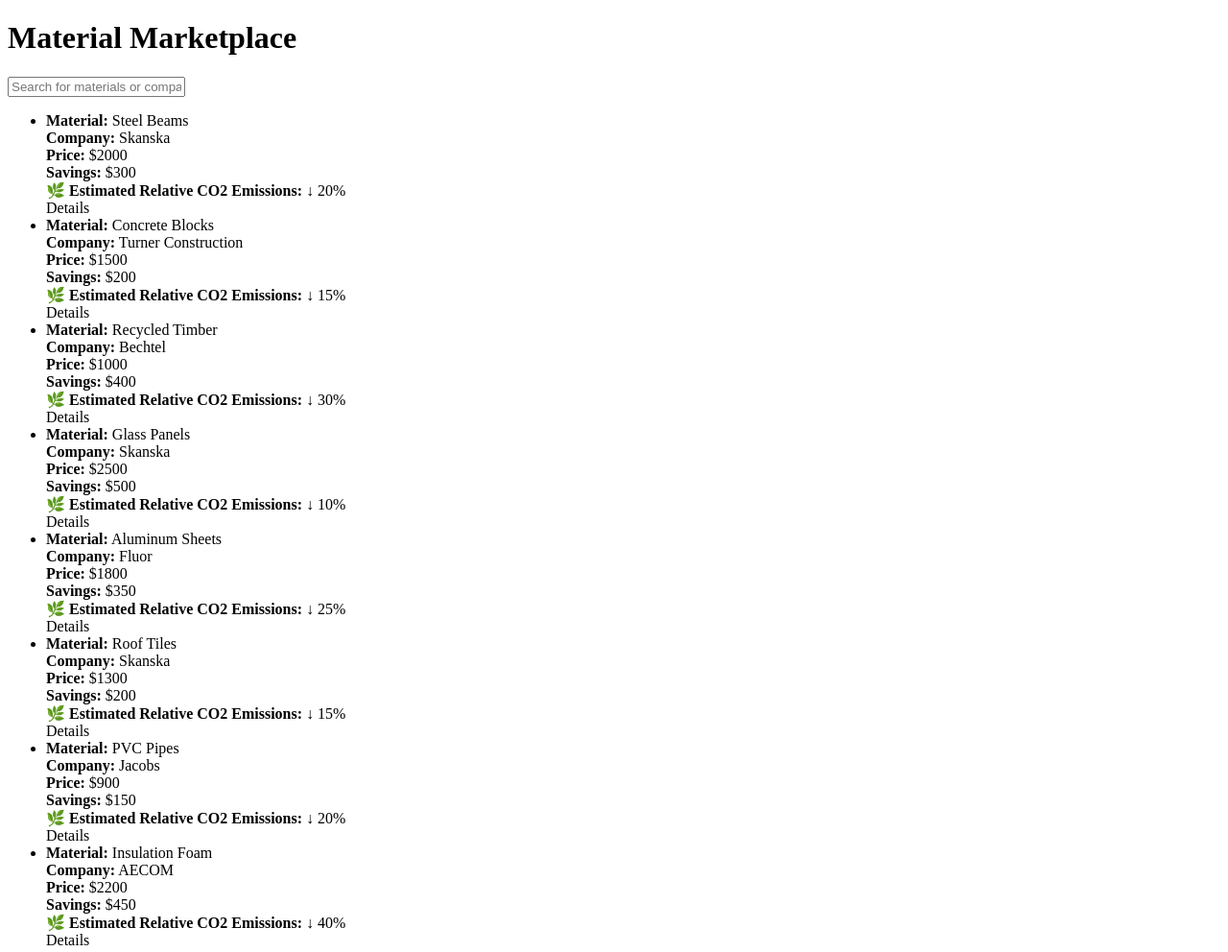
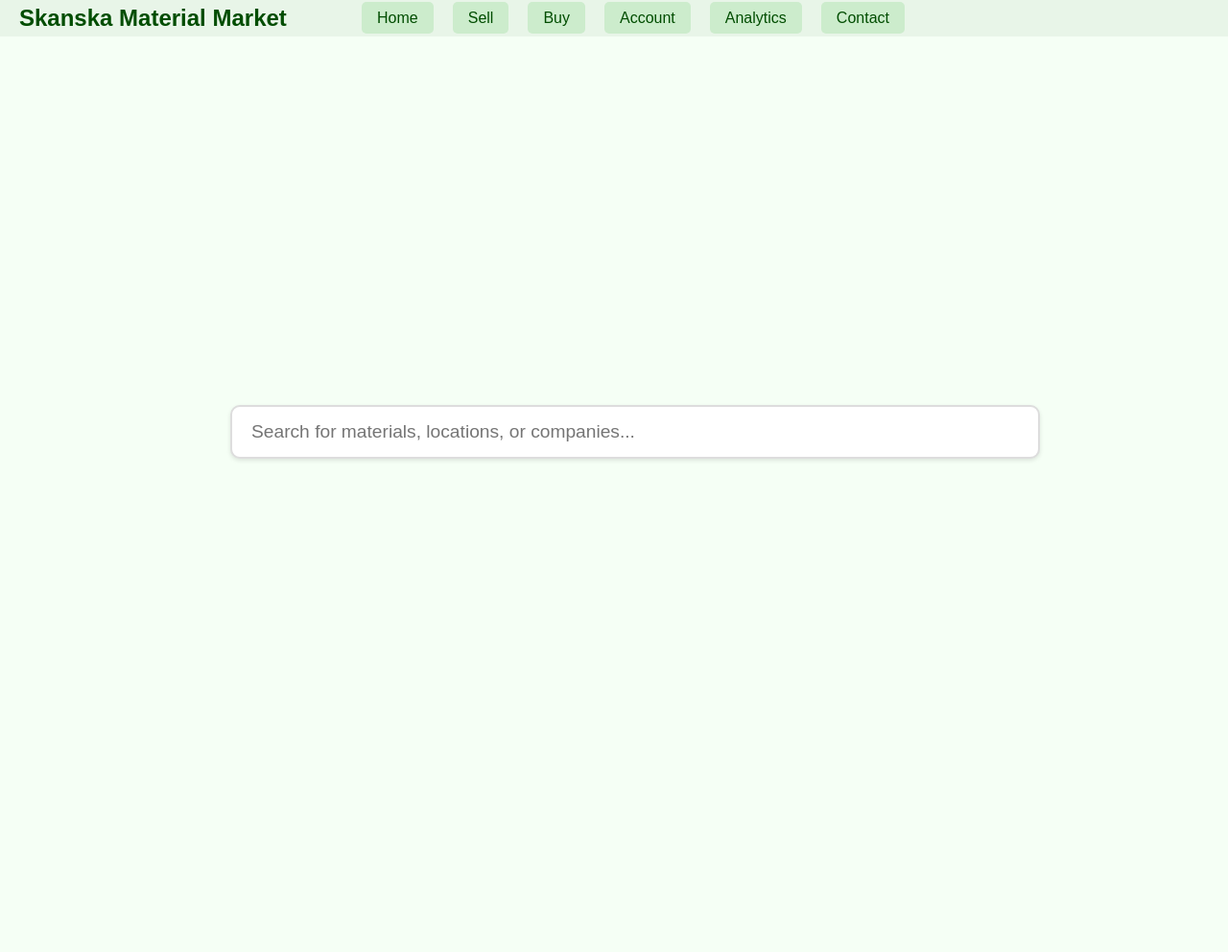
Before and after one commit to nelsonrandy111/SkanskaBuyPage, a plain HTML site: page index.html in a window 1280 px wide. Shown: the whole page at 96% size. After the commit the page ends 800 px from the top, so only its background shows below. Drawn offline with Linux system fonts and the light colour scheme.

Commit message:
Add files via upload

```diff
--- a/index.html
+++ b/index.html
@@ -3,23 +3,27 @@
 <head>
     <meta charset="UTF-8">
     <meta name="viewport" content="width=device-width, initial-scale=1.0">
-    <title>Material Marketplace</title>
-    <link rel="stylesheet" href="styles.css">
+    <title>Skanska Material Market</title>
+    <link rel="stylesheet" href="style.css">
 </head>
 <body>
     <header>
-        <h1>Material Marketplace</h1>
+        <div class="logo">Skanska Material Market</div>
+        <nav>
+            <ul>
+                <li><a href="#">Home</a></li>
+                <li><a href="#">Sell</a></li>
+                <li><a href="#">Buy</a></li>
+                <li><a href="#">Account</a></li>
+                <li><a href="#">Analytics</a></li>
+                <li><a href="#">Contact</a></li>
+            </ul>
+        </nav>
     </header>
 
     <main>
-        <!-- Search Bar -->
-        <div class="search-container">
-            <input type="text" id="search-bar" placeholder="Search for materials or companies...">
-        </div>
-
-        <!-- Scrollable Material Listings -->
-        <div class="material-list-container">
-            <ul id="material-list"></ul>
+        <div id="search-section">
+            <input type="text" id="search-bar" placeholder="Search for materials, locations, or companies...">
         </div>
     </main>
 
--- a/style.css
+++ b/style.css
@@ -1,86 +1,80 @@
-/* General Styles */
 body {
-    font-family: Arial, sans-serif;
     margin: 0;
-    padding: 0;
-    background-color: #f8f9fa;
+    font-family: 'Arial', sans-serif;
+    background-color: #f5fff5; /* Light green background */
+    display: flex;
+    flex-direction: column;
+    height: 100vh;
 }
 
 header {
-    background-color: #007bff;
-    color: white;
-    padding: 1rem;
-    text-align: center;
+    display: flex;
+    justify-content: center;
+    align-items: center;
+    background-color: #e8f5e8; /* Lighter green for header */
+    color: #004d00; /* Green for text */
+    padding: 10px 20px;
+    position: fixed;
+    top: 0;
+    width: 100%;
+    z-index: 1000;
+}
+
+.logo {
+    font-size: 1.5em;
+    font-weight: bold;
+    color: #004d00; /* Green title */
+    position: absolute;
+    left: 20px; /* Logo stays on the left */
+}
+
+nav ul {
+    list-style: none;
+    display: flex;
+    gap: 20px;
+    margin: 0;
+    padding: 0;
+}
+
+nav ul li a {
+    color: #004d00; /* Dark green for links */
+    text-decoration: none;
+    font-size: 1em;
+    padding: 8px 16px; /* Adjusted padding */
+    border-radius: 5px;
+    background-color: #cceccc; /* Light green button */
+    transition: background-color 0.3s, color 0.3s;
+}
+
+nav ul li a:hover {
+    background-color: #99cc99; /* Darker green on hover */
 }
 
 main {
-    margin: 1rem;
+    display: flex;
+    justify-content: center;
+    align-items: center;
+    margin-top: 100px;
+    height: calc(100vh - 100px);
 }
 
-/* Search Bar Styles */
-.search-container {
-    text-align: center;
-    margin-bottom: 1rem;
+#search-section {
+    width: 80%;
+    max-width: 800px;
 }
 
 #search-bar {
-    width: 90%;
-    max-width: 600px;
-    padding: 10px;
-    border: 1px solid #ccc;
-    border-radius: 5px;
+    width: 100%;
+    padding: 15px 20px;
+    font-size: 1.2em;
+    border: 2px solid #ddd;
+    border-radius: 10px;
+    box-shadow: 0 2px 4px rgba(0, 0, 0, 0.1); /* Subtle shadow */
+    transition: border-color 0.3s ease, box-shadow 0.3s ease;
 }
 
-/* Material List Styles */
-.material-list-container {
-    height: 400px; /* Set height for scrollable area */
-    overflow-y: auto;
-    border: 1px solid #ccc;
-    border-radius: 5px;
-    padding: 10px;
-    background-color: white;
+#search-bar:focus {
+    outline: none;
+    border-color: #339900;
+    box-shadow: 0 4px 8px rgba(51, 153, 0, 0.3); /* Highlight on focus */
 }
-
-#material-list {
-    list-style-type: none;
-    padding: 0;
-    margin: 0;
-}
-
-#material-list li {
-    background-color: #ffffff;
-    margin: 10px 0;
-    padding: 10px;
-    border: 1px solid #ddd;
-    border-radius: 5px;
-    box-shadow: 0 2px 4px rgba(0, 0, 0, 0.1);
-    transition: background-color 0.3s;
-}
-
-#material-list li:hover {
-    background-color: #d1f7d1;
-}
-
-.details-link {
-    color: #007bff;
-    text-decoration: none;
-    cursor: pointer;
-}
-
-.details-link:hover {
-    text-decoration: underline;
-}
-
-/* Scrollbar styling */
-.material-list-container::-webkit-scrollbar {
-    width: 10px;
-}
-
-.material-list-container::-webkit-scrollbar-thumb {
-    background-color: #007bff;
-    border-radius: 5px;
-}
-
-.material-list-container::-webkit-scrollbar-track {
-    background-color: #f1f1f1;
-}
```
